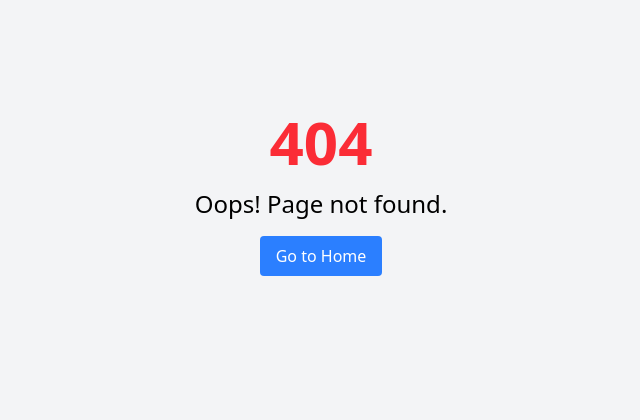
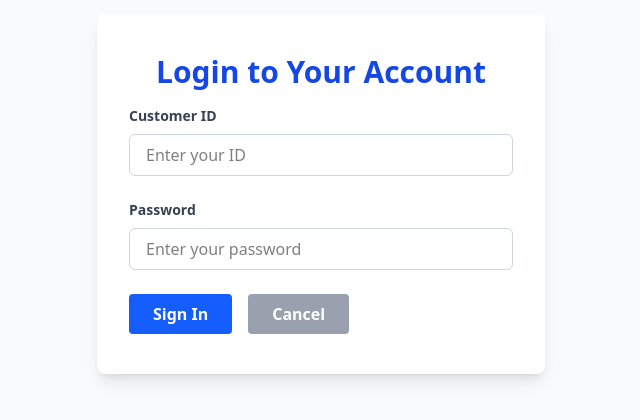
Before and after one commit to vasanth842000/MyBank-App, a React (Vite) app: page /login in a window 1280 px wide. Before the commit this address had no page. Shown: the part 206-626 px from the top of the page, without its empty margins (319-959 px from the left). Built offline with nearby package versions, Linux system fonts and the light colour scheme.

Commit message:
login component added

```diff
--- a/src/App.tsx
+++ b/src/App.tsx
@@ -8,6 +8,7 @@ import AccountDetails from "./screens/AccountDetails";
 import Loader from "./components/shared/Loader";
 import { Users } from "lucide-react";
 import NotFound from "./NotFound";
+import Login from "./components/Login/Login";
 
 function App() {
   const { token, user } = useSelector((state: RootState) => state.auth);
@@ -18,6 +19,7 @@ function App() {
       <section className="max-w-[1800px] mx-auto">
         <Suspense fallback={<Loader />}>
           <Routes>
+            <Route element={<Login/>} path="/login"/>
             <Route element={<Layout />} path="/">
               <Route element={<AccountDetails />} index />
               <Route element={<Beneficiary />} path="/beneficiaries" />
--- /dev/null
+++ b/src/components/Login/Login.tsx
@@ -0,0 +1,92 @@
+import { useState } from "react";
+
+function Login() {
+  const [formsData, setFormsData] = useState({
+    customerID: "",
+    password: "",
+  });
+
+  const handleSubmit = (e: React.FormEvent) => {
+    e.preventDefault();
+    // Handle login logic here
+    console.log(formsData);
+  };
+
+  const handleChange = (e: React.ChangeEvent<HTMLInputElement>) => {
+    const { name, value } = e.target;
+    setFormsData((prev) => ({
+      ...prev,
+      [name]: value,
+    }));
+  };
+
+  const handleCancel = () => {
+    setFormsData({ customerID: "", password: "" });
+  };
+
+  return (
+    <div className="flex items-center justify-center min-h-screen bg-gray-50">
+      <form
+        onSubmit={handleSubmit}
+        className="w-full max-w-md bg-white shadow-lg rounded-lg px-8 py-10 space-y-6"
+      >
+        <h2 className="text-3xl font-bold text-center text-blue-700 mb-4">
+          Login to Your Account
+        </h2>
+        <div>
+          <label
+            htmlFor="customerID"
+            className="block text-gray-700 text-sm font-semibold mb-2"
+          >
+            Customer ID
+          </label>
+          <input
+            id="customerID"
+            name="customerID"
+            type="text"
+            value={formsData.customerID}
+            onChange={handleChange}
+            placeholder="Enter your ID"
+            className="w-full border border-gray-300 rounded-md px-4 py-2 focus:outline-none focus:ring-2 focus:ring-blue-400"
+            required
+          />
+        </div>
+        <div>
+          <label
+            htmlFor="password"
+            className="block text-gray-700 text-sm font-semibold mb-2"
+          >
+            Password
+          </label>
+          <input
+            id="password"
+            name="password"
+            type="password"
+            value={formsData.password}
+            onChange={handleChange}
+            placeholder="Enter your password"
+            className="w-full border border-gray-300 rounded-md px-4 py-2 focus:outline-none focus:ring-2 focus:ring-blue-400"
+            required
+          />
+        </div>
+        <div className="flex flex-col sm:flex-row gap-4 mt-6">
+          <button
+            type="submit"
+            className="w-full sm:w-auto bg-blue-600 hover:bg-blue-700 text-white font-bold py-2 px-6 rounded transition"
+          >
+            Sign In
+          </button>
+          <button
+            type="button"
+            onClick={handleCancel}
+            className="w-full sm:w-auto bg-gray-400 hover:bg-gray-500 text-white font-bold py-2 px-6 rounded transition"
+          >
+            Cancel
+          </button>
+        </div>
+      </form>
+    </div>
+  );
+}
+
+export default Login;
--- a/src/index.css
+++ b/src/index.css
@@ -1 +1,4 @@
 @import "tailwindcss";
+@tailwind base;
+@tailwind components;
+@tailwind utilities;
```
